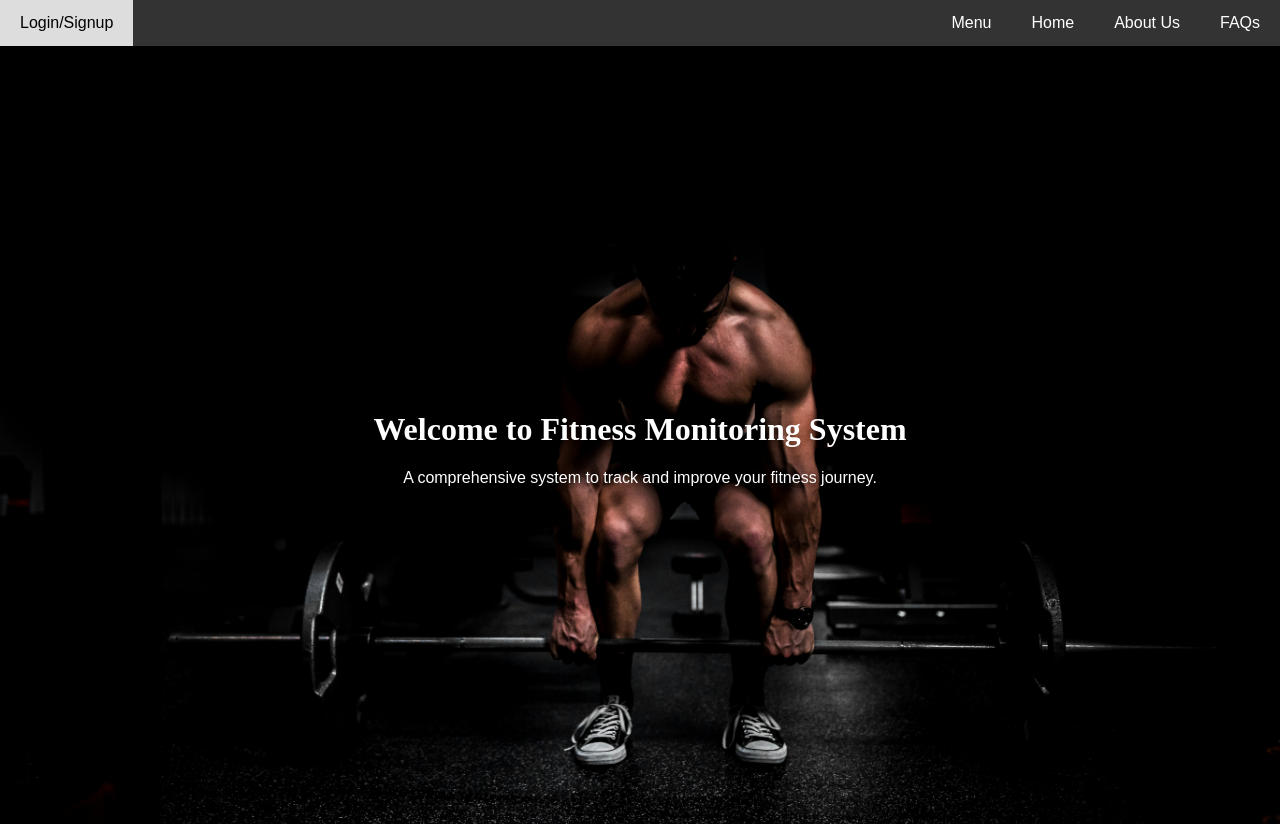
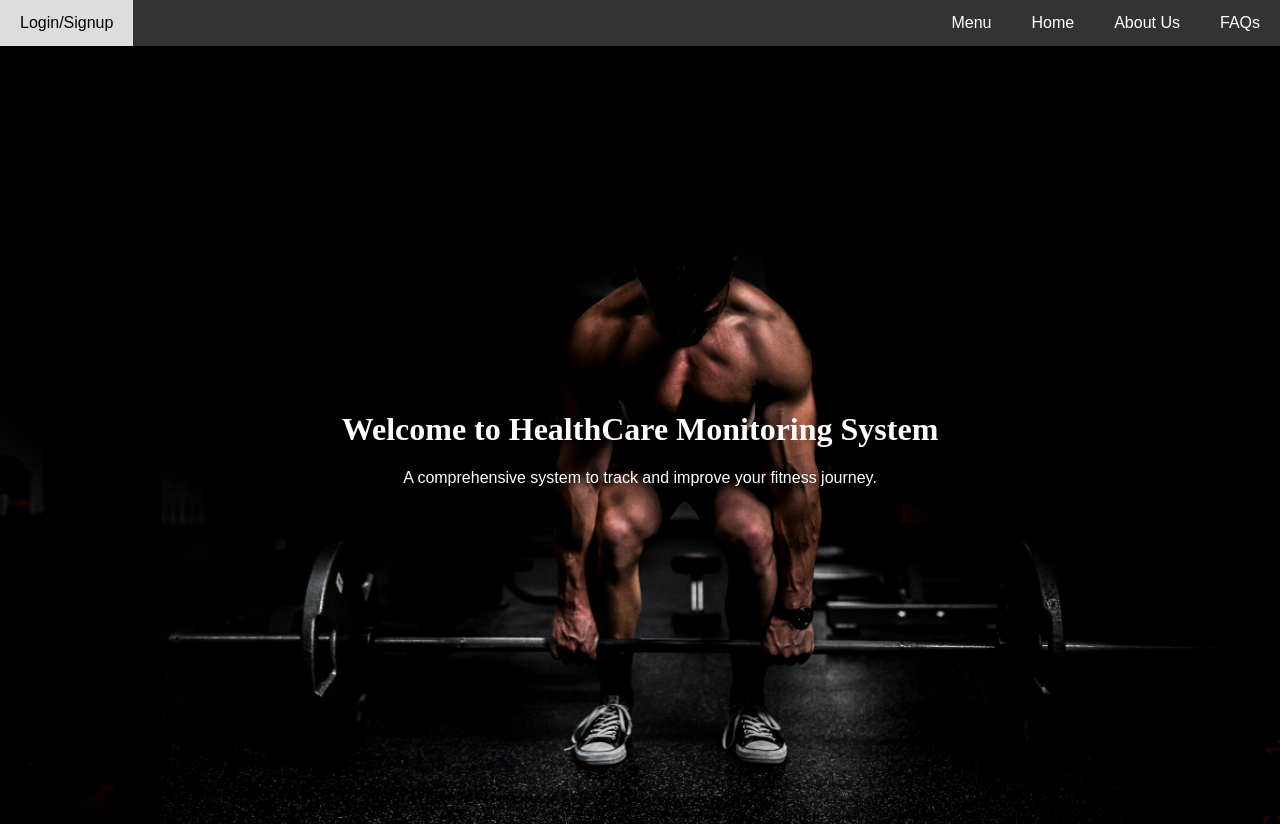
Before and after one commit to BHARGAVYELLINA/PERSONALIZED-HEALTH-CARE-MONITORING-SYSTEM, a website: page home.html in a window 1280 px wide. Shown: the top 824 px of the page. Drawn offline with Linux system fonts and the light colour scheme.

Commit message:
modified index.html and home.html

```diff
--- a/home.html
+++ b/home.html
@@ -28,7 +28,7 @@
 
     <div class="background-image">
         <div class="content">
-            <h1>Welcome to Fitness Monitoring System</h1>
+            <h1>Welcome to HealthCare Monitoring System</h1>
             <p>A comprehensive system to track and improve your fitness journey.</p>
         </div>
     </div>
```
Also changed, not shown: index.html (+1 -1 lines).
